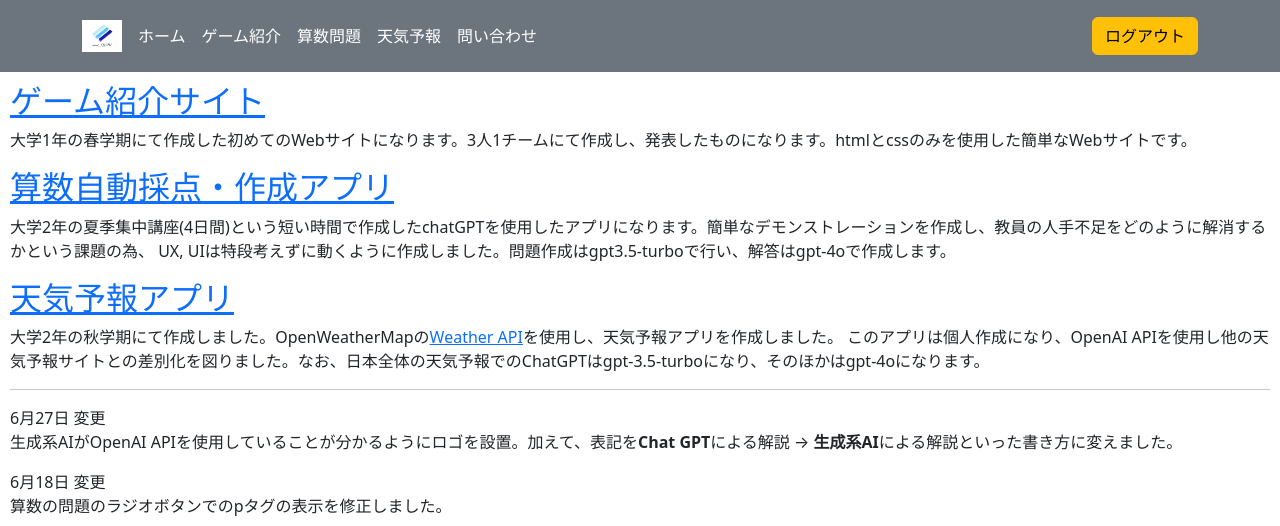
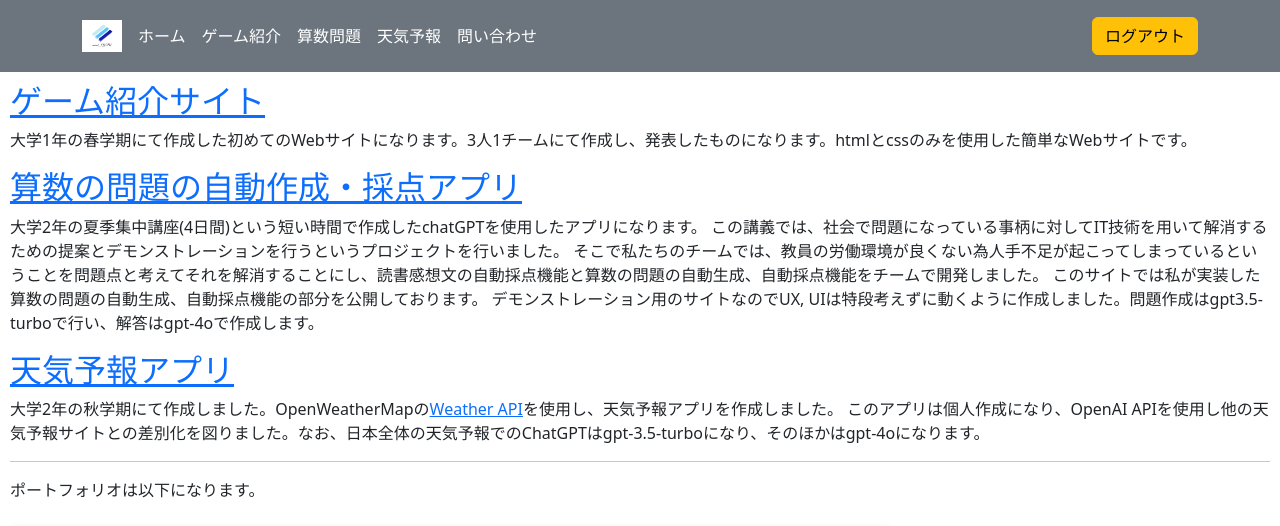
Before and after one commit to s1F102200794/created_web_servise, a Django app: page / in a window 1280 px wide. Shown: the top 526 px of the page. Run offline with Django 5.2, Linux system fonts and the light colour scheme; a user stored in the database is signed in.

Commit message:
edit a homepage

```diff
--- a/intern/templates/intern/index.html
+++ b/intern/templates/intern/index.html
@@ -24,21 +24,37 @@
                 大学1年の春学期にて作成した初めてのWebサイトになります。3人1チームにて作成し、発表したものになります。htmlとcssのみを使用した簡単なWebサイトです。
             </p>
 
-            <h2><a href="{% url 'mymath:height_quiz' %}">算数自動採点・作成アプリ</a></h2>
+            <h2><a href="{% url 'mymath:height_quiz' %}">算数の問題の自動作成・採点アプリ</a></h2>
             <p>
-                大学2年の夏季集中講座(4日間)という短い時間で作成したchatGPTを使用したアプリになります。簡単なデモンストレーションを作成し、教員の人手不足をどのように解消するかという課題の為、
-                UX, UIは特段考えずに動くように作成しました。問題作成はgpt3.5-turboで行い、解答はgpt-4oで作成します。
+                大学2年の夏季集中講座(4日間)という短い時間で作成したchatGPTを使用したアプリになります。
+                この講義では、社会で問題になっている事柄に対してIT技術を用いて解消するための提案とデモンストレーションを行うというプロジェクトを行いました。
+                そこで私たちのチームでは、教員の労働環境が良くない為人手不足が起こってしまっているということを問題点と考えてそれを解消することにし、読書感想文の自動採点機能と算数の問題の自動生成、自動採点機能をチームで開発しました。
+                このサイトでは私が実装した算数の問題の自動生成、自動採点機能の部分を公開しております。
+                デモンストレーション用のサイトなのでUX, UIは特段考えずに動くように作成しました。問題作成はgpt3.5-turboで行い、解答はgpt-4oで作成します。<br>
+
             </p>
 
             <h2><a href="{% url 'weather:index' %}">天気予報アプリ</a></h2>
             <p>
                 大学2年の秋学期にて作成しました。OpenWeatherMapの<a href="https://openweathermap.org/api">Weather
                     API</a>を使用し、天気予報アプリを作成しました。
-                このアプリは個人作成になり、OpenAI
-                APIを使用し他の天気予報サイトとの差別化を図りました。なお、日本全体の天気予報でのChatGPTはgpt-3.5-turboになり、そのほかはgpt-4oになります。
+                このアプリは個人作成になり、OpenAI APIを使用し他の天気予報サイトとの差別化を図りました。なお、日本全体の天気予報でのChatGPTはgpt-3.5-turboになり、そのほかはgpt-4oになります。
             </p>
             <hr>
-            <p>6月27日 変更<br>生成系AIがOpenAI APIを使用していることが分かるようにロゴを設置。加えて、表記を<strong>Chat GPT</strong>による解説 → <strong>生成系AI</strong>による解説といった書き方に変えました。</p>
+            <p>ポートフォリオは以下になります。</p>
+            <div style="position: relative; width: 70%; height: 0; padding-top: 39.375%; padding-bottom: 0; box-shadow: 0 2px 8px 0 rgba(63,69,81,0.16); margin-top: 1.6em; margin-bottom: 0.9em; overflow: hidden; border-radius: 8px; will-change: transform;">
+                <iframe loading="lazy"
+                    style="position: absolute; width: 100%; height: 100%; top: 0; left: 0; border: none; padding: 0;margin: 0;"
+                    src="https:&#x2F;&#x2F;www.canva.com&#x2F;design&#x2F;DAGIco5ln0Y&#x2F;KzRAy4MpaAH92Yb98QVYqw&#x2F;view?embed"
+                    allowfullscreen="allowfullscreen" allow="fullscreen">
+                </iframe>
+            </div>
+            <a href="https:&#x2F;&#x2F;www.canva.com&#x2F;design&#x2F;DAGIco5ln0Y&#x2F;KzRAy4MpaAH92Yb98QVYqw&#x2F;view?utm_content=DAGIco5ln0Y&amp;utm_campaign=designshare&amp;utm_medium=embeds&amp;utm_source=link"
+                target="_blank" rel="noopener">正しく表示されない方はこちらから</a>
+            <hr>
+            <p>6月28日 変更<br>ポートフォリオを追加するなどホーム画面を一部変更しました。</p>
+            <p>6月27日 変更<br>生成系AIがOpenAI APIを使用していることが分かるようにロゴを設置。加えて、表記を<strong>Chat GPT</strong>による解説 →
+                <strong>生成系AI</strong>による解説といった書き方に変えました。</p>
             <p>6月18日 変更<br>算数の問題のラジオボタンでのpタグの表示を修正しました。</p>
             <p>5月17日 変更<br>基本全てのページにヘッダーを追加しました。また、ログイン画面をきれいにしました。</p>
             <p>5月15日 変更<br>gpt-4-turboをgpt-4oに変更しました。</p>
```
Also changed, not shown: db.sqlite3.
